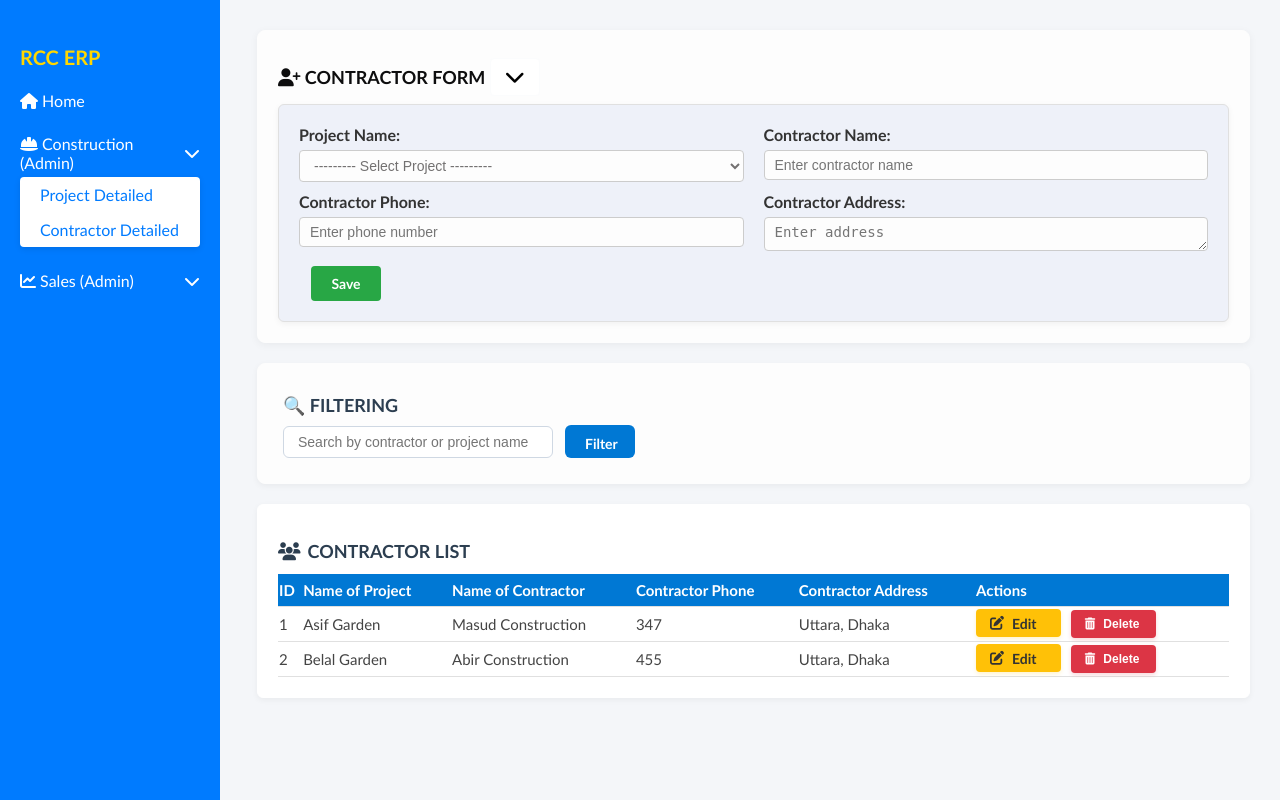
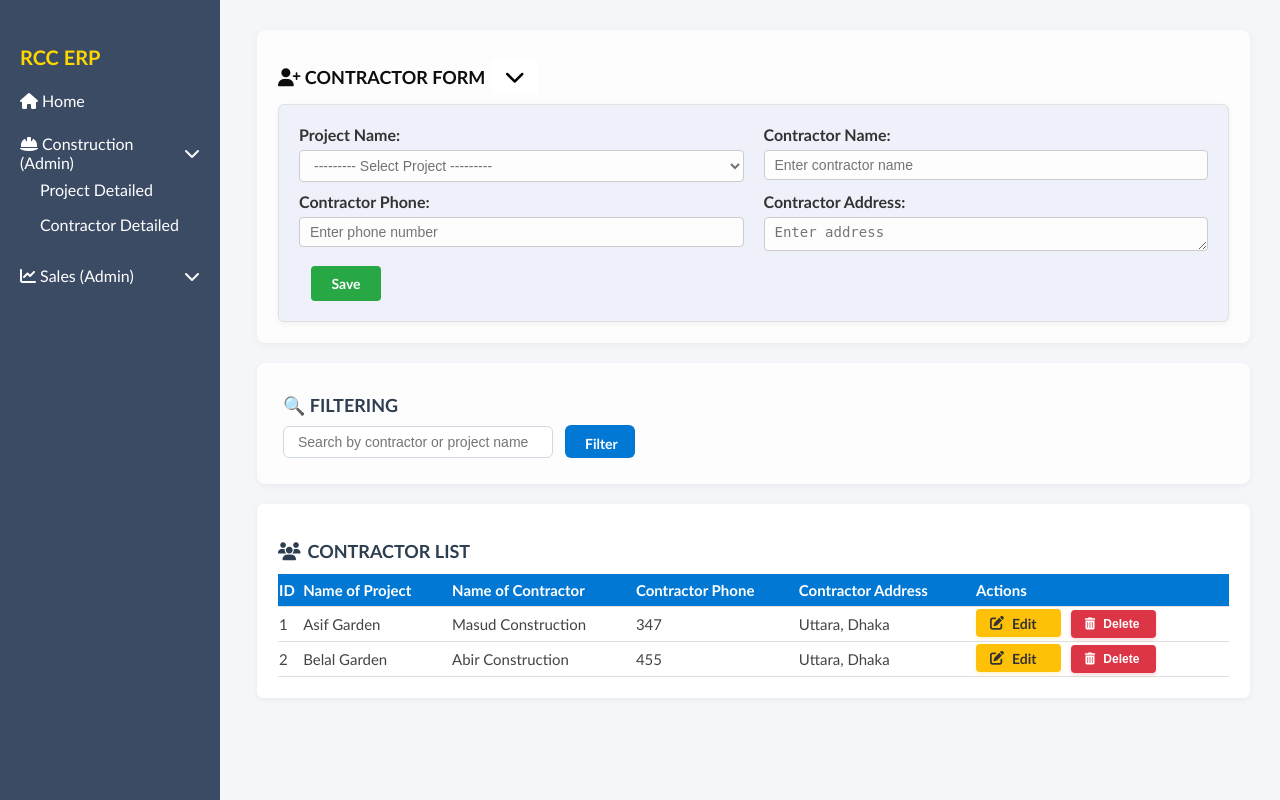
Before and after one commit to FAISAL-450/ERP-PROJECT, a Django app: page /contractor/dashboard/ in a window 1280 px wide, after a click on "Construction (Admin)". Run offline with Django 5.2, Linux system fonts and the light colour scheme; a user stored in the database is signed in; data comes from the database, SQL or seed files in the repository.

Commit message:
Deploy updated sidebar with debug line

```diff
--- a/templates/base.html
+++ b/templates/base.html
@@ -27,10 +27,10 @@
       display: flex;
     }
 
-  /* Sidebar: Blue background */
+    /* Whole-Sidebar-(Sidebar-Header+Sidebar-Menu) */
     .sidebar {
-    width: 220px;
-    background-color: #007bff; /* Bootstrap blue */
+      width: 220px;   /* Whole Sidebar-Width */
+      background-color: #3c4b64;
       color: white;
       height: 100vh;
       position: fixed;
@@ -38,22 +38,27 @@
       left: 0;
       overflow-y: auto;
       transition: width 0.3s ease;
+
     }
 
+    /* Sidebar-Header */
     .sidebar-header {
       padding: 20px;
       font-size: 20px;
       font-weight: bold;
       text-align: left;
-    background-color: #007bff;
-    margin-top: 25px;
+      background-color: #3c4b64;   /* Color-Same as-Sidebar-Background Color */
+      margin-top:25px      /* Sidebar-Header-Up & Down */
+
     }
 
+    /* Sidebar-Menu-(Bellow-Header) */
     .sidebar-menu {
       list-style: none;
       padding: 0;
       margin: 0;
-    margin-top: -10px;
+      margin-top:-10px    /* Sidebar-Menu-(Bellow-Header-Up & Down) */
+
     }
 
     .sidebar-menu li {
@@ -70,32 +75,19 @@
     }
 
     .sidebar-menu a:hover {
-    background-color: #007bff; /* Darker blue on hover */
+      background-color: #3c4b64;      /* Color-Same as-Sidebar-Background Color */
       border-radius: 4px;
     }
 
-  /* Dropdown menu: white background */
     .dropdown-menu {
       list-style: none;
-    padding-left: 20px;
+      padding-left: 20px;    /* Drop-down-Move-Left/Right */
       display: none;
-    background-color: white;
-    border-radius: 4px;
-    margin-top: 5px;
-    box-shadow: 0 2px 6px rgba(0,0,0,0.1);
+      transition: all 0.3s ease;
     }
 
     .dropdown-menu li {
       padding: 8px 0;
-  }
-
-  .dropdown-menu a {
-    color: #007bff; /* Blue text inside dropdown */
-    text-decoration: none;
-  }
-
-  .dropdown-menu a:hover {
-    text-decoration: underline;
     }
 
     .main-content {
@@ -112,7 +104,6 @@
       display: block;
     }
   </style>
-
 </head>
 <body>
 
```
Lines whose indentation alone changed are shown as unchanged.
